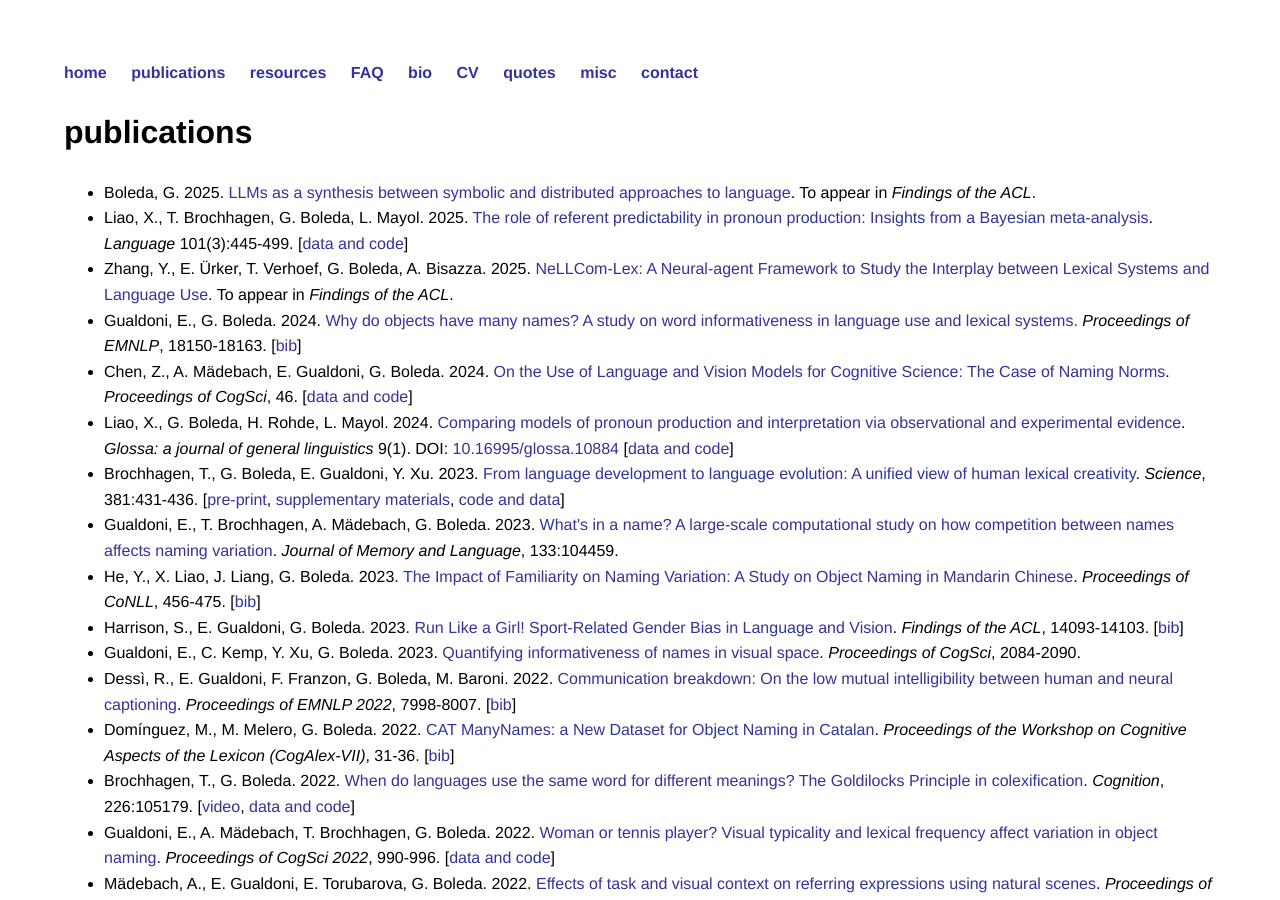
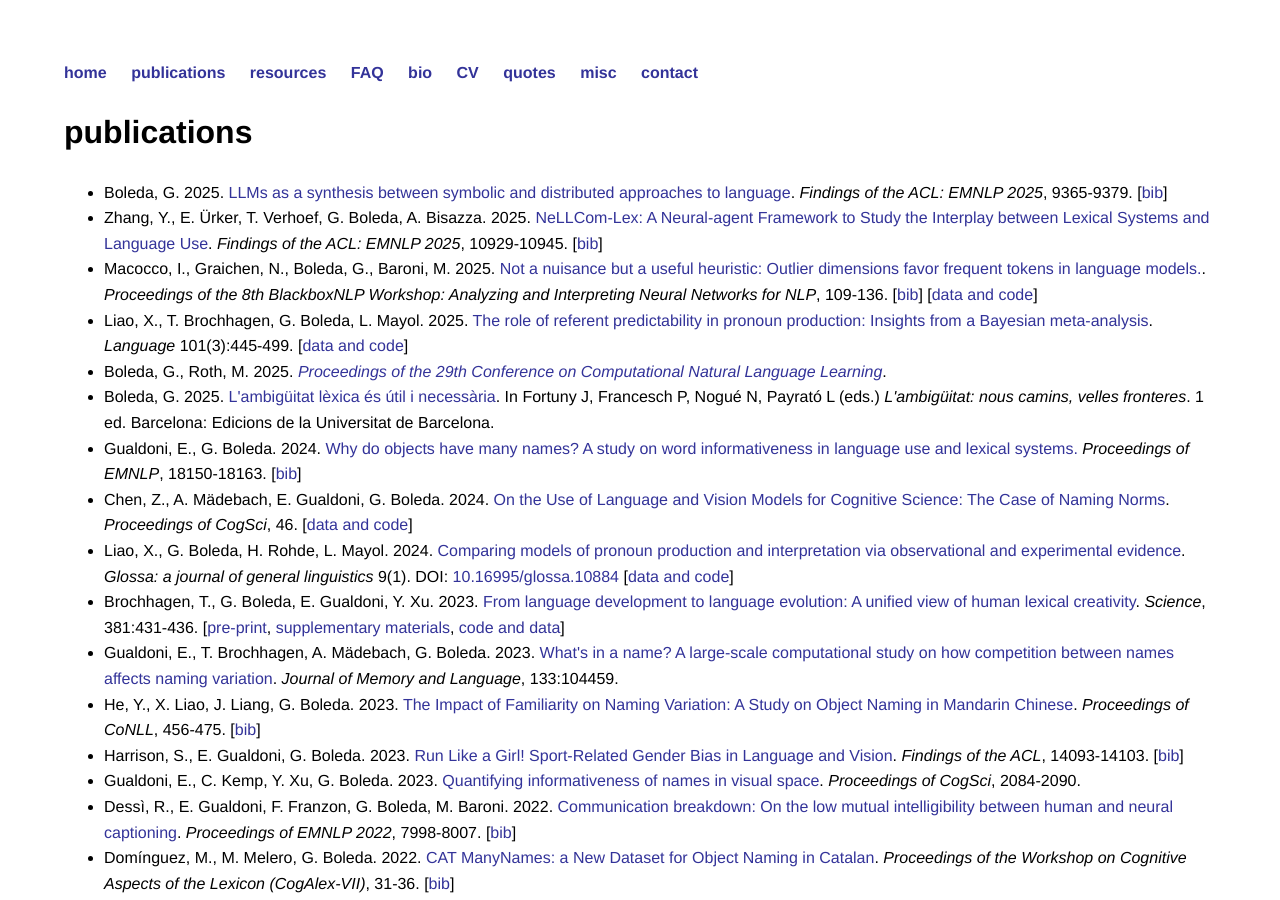
Before and after one commit to gboleda/gboleda.github.io, a Jekyll site: the page built from pubs/index.html, in a window 1280 px wide and 900 px high. Built offline with Jekyll 4.4.1, drawn with Linux system fonts in a browser that asks for light colours; some of the changed text lies outside the part shown.

Commit message:
more pubs, updated cv

```diff
--- a/index.html
+++ b/index.html
@@ -10,7 +10,7 @@ title: Gemma Boleda
   <a href="https://www.upf.edu">Universitat Pompeu Fabra</a> (Barcelona, Spain);
   co-director of the <a href="https://www.upf.edu/web/colt/">Computational Linguistics and Linguistic Theory (COLT)</a> research group. You can reach me via email at firstname.lastname@upf.edu or snail mail <a href="/contact.html">here</a>.</p>
 
-<p>I want to understand how language works; in particular, how humans convey meaning through language, how the formal properties of language support communication, and how languages are shaped by both cognitive and communicative factors. I study these dynamics in a range of domains and phenomena, with special emphasis on the lexicon (vocabulary), and I investigate which aspects are universal across languages, and what governs variation. My team and I work with a cross-disciplinary approach that integrates methodologies from Linguistics, Artificial Intelligence, and Cognitive Science. Our approach requires large amounts of data, and part of our work involves gathering <a href="/resources.html">linguistic data</a> on a large scale.</p>
+<p>I want to understand how language works; in particular, how it is shaped by cognitive and communicative constraints. Up until recently I worked quite a lot on word meaning. My team and I work with a cross-disciplinary approach that integrates methodologies from Linguistics, Artificial Intelligence, and Cognitive Science, with a heavy use of computational models such as LLMs. Our approach requires large amounts of data, and part of our work involves gathering <a href="/resources.html">linguistic data</a> on a large scale.</p>
 
 <p>I teach Computational Semantics in the <a href="https://www.upf.edu/web/masterlinguistica/">Master's in Theoretical and Applied Linguistics</a>.</p>
 
@@ -33,8 +33,8 @@ title: Gemma Boleda
 
 <ul>
     <li>Boleda, G. 2025.
-    <a href="https://arxiv.org/pdf/2502.11856">LLMs as a synthesis between symbolic and distributed approaches to language</a>.
-    To appear in <i>Findings of the ACL</i>.
+      <a href="https://aclanthology.org/2025.findings-emnlp.498.pdf">LLMs as a synthesis between symbolic and distributed approaches to language</a>.
+    In <i>Findings of the ACL</i>.
   </li>
 
   <li>Gualdoni, E., G. Boleda. 2024.
--- a/pubs/index.html
+++ b/pubs/index.html
@@ -14,21 +14,40 @@ title: publications
     </li>
 
     <h2>in preparation / forthcoming</h2>
--->
+    -->
     <ul>
       <li>Boleda, G. 2025.
-	<a href="https://arxiv.org/pdf/2502.11856">LLMs as a synthesis between symbolic and distributed approaches to language</a>.
-	To appear in <i>Findings of the ACL</i>.
+	<a href="https://aclanthology.org/2025.findings-emnlp.498.pdf">LLMs as a synthesis between symbolic and distributed approaches to language</a>.
+	<i>Findings of the ACL: EMNLP 2025</i>, 9365-9379.
+	[<a href="https://aclanthology.org/2025.findings-emnlp.498.bib">bib</a>]
       </li>
+
+      <li>Zhang, Y., E. Ürker, T. Verhoef, G. Boleda, A. Bisazza. 2025.
+	<a href="https://aclanthology.org/2025.findings-emnlp.580.pdf">NeLLCom-Lex: A Neural-agent Framework to Study the Interplay between Lexical Systems and Language Use</a>.
+	<i>Findings of the ACL: EMNLP 2025</i>, 10929-10945.
+	[<a href="https://aclanthology.org/2025.findings-emnlp.580.bib">bib</a>]
+      </li>
+
+      <li>Macocco, I., Graichen, N., Boleda, G., Baroni, M. 2025.
+	<a href="https://aclanthology.org/2025.blackboxnlp-1.6.pdf">Not a nuisance but a useful heuristic: Outlier dimensions favor frequent tokens in language models.</a>.
+	<i>Proceedings of the 8th BlackboxNLP Workshop: Analyzing and Interpreting Neural Networks for NLP</i>, 109-136.
+	[<a href="https://aclanthology.org/2025.blackboxnlp-1.6.bib">bib</a>]
+	[<a href="https://github.com/imacocco/llms_outlier_dimensions/">data and code</a>]
+      </li>
+
       <li>Liao, X., T. Brochhagen, G. Boleda, L. Mayol. 2025.
 	<a href="https://muse.jhu.edu/pub/24/article/969615">The role of referent predictability in pronoun production: Insights from a Bayesian meta-analysis</a>.
 	<i>Language</i> 101(3):445-499.
 	[<a href="https://osf.io/qyahc/">data and code</a>]
       </li>
 
-      <li>Zhang, Y., E. Ürker, T. Verhoef, G. Boleda, A. Bisazza. 2025.
-	<a href="2025-Lex_dynamics_nellcomm.pdf">NeLLCom-Lex: A Neural-agent Framework to Study the Interplay between Lexical Systems and Language Use</a>.
-	To appear in <i>Findings of the ACL</i>.
+      <li>Boleda, G., Roth, M. 2025.
+	<a href="https://aclanthology.org/2025.conll-1.0/"><i>Proceedings of the 29th Conference on Computational Natural Language Learning</i></a>.
+      </li>
+
+      <li>Boleda, G. 2025.
+	<a href="2025-CLUB-31-ambig.pdf">L'ambigüitat lèxica és útil i necessària</a>.
+	In Fortuny J, Francesch P, Nogué N, Payrató L (eds.) <i>L'ambigüitat: nous camins, velles fronteres</i>. 1 ed. Barcelona: Edicions de la Universitat de Barcelona.
       </li>
 
       <li>Gualdoni, E., G. Boleda. 2024.
@@ -311,7 +330,7 @@ title: publications
       </li>
 
       <li>Boleda, G., K. Erk. 2015.
-	<a href="https://cdn.aaai.org/ocs/10240/10240-45208-1-PB.pdf" rel="nofollow">Distributional Semantic Features as Semantic Primitives – or Not</a>.
+	<a href="https://cdn.aaai.org/ocs/10240/10240-45208-1-PB.pdf" rel="nofollow">Distributional Semantic Features as Semantic Primitives - or Not</a>.
 	<i>Knowledge Representation and Reasoning: Integrating Symbolic and Neural Approaches. Papers from the AAAI Spring Symposium</i>, 2-5. Palo Alto, California: AAAI Press. ISBN 978-1-57735-707-0.
 	[<a href="https://drive.google.com/file/d/0B_hicYJxvbiOM0R4Q0tGR2owN0E/view?usp=sharing">slides</a>]
       </li>
@@ -379,7 +398,7 @@ title: publications
 
       <li>Boleda, G., S. Padó, J. Utt. 2012.
 	<a href="http://aclanthology.org/S12-1023.pdf">Regular polysemy: a distributional model.</a>
-	<i>First Joint Conference on Lexical and Computational Semantics <a href="http://ixa2.si.ehu.es/starsem">(*SEM)</a></i>, 151–160, Montréal, Canada.
+	<i>First Joint Conference on Lexical and Computational Semantics <a href="http://ixa2.si.ehu.es/starsem">(*SEM)</a></i>, 151-160, Montréal, Canada.
 	[<a href="https://www.dropbox.com/s/e858th208ea8x5k/starsem2012-slides.pdf?dl=0">slides</a>,
 	<a href="http://www.nlpado.de/%7Esebastian/data/starsem2012-dataset.zip">data</a>,
 	<a href="https://aclanthology.org/S12-1023.bib">bib</a>]
```
Also changed, not shown: other parts of pubs/index.html (+1 -1 lines), 3 other files.
